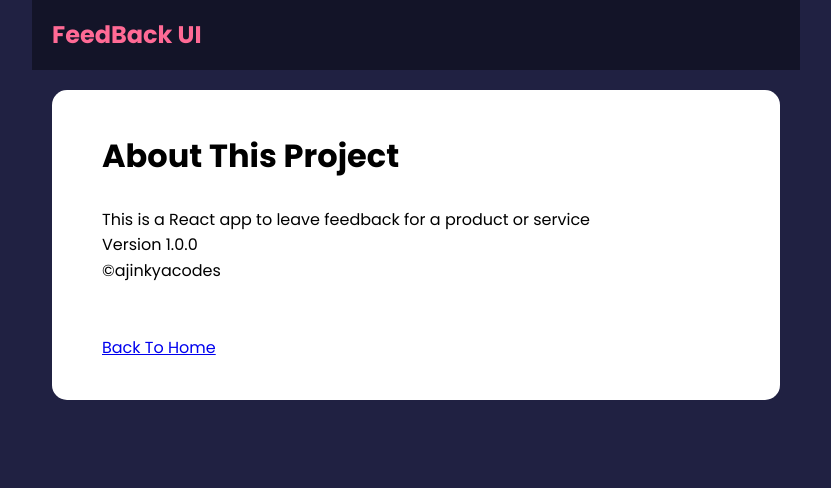
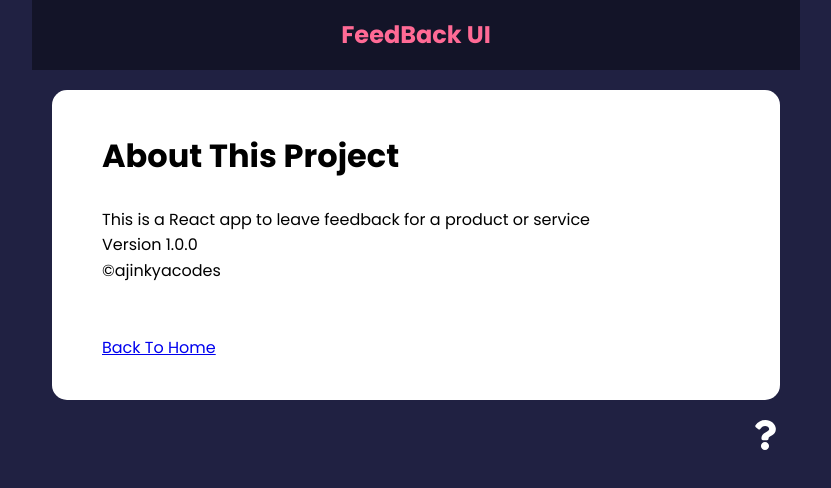
Before and after one commit to ajinkyacodes/reactjs-feedback-app, a React (Create React App) app: page /about in a window 1280 px wide. Shown: the top 488 px of the page, without its empty margins (224-1055 px from the left). Built offline with nearby package versions, Linux system fonts and the light colour scheme.

Commit message:
about icon with about page link added using link attribute of react

```diff
--- a/src/App.js
+++ b/src/App.js
@@ -7,6 +7,7 @@
 import FeedbackStats from "./components/FeedbackStats";
 import FeedbackForm from "./components/FeedbackForm";
 import AboutPage from "./pages/AboutPage";
+import AboutLink from "./components/AboutLink";
 
 function App() {
   const [feedback, setFeedback] = useState(FeedbackData);
@@ -42,6 +43,7 @@
           ></Route>
           <Route path="/about" element={<AboutPage />} />
         </Routes>
+        <AboutLink />
       </div>
     </Router>
   );
--- /dev/null
+++ b/src/components/AboutLink.jsx
@@ -0,0 +1,14 @@
+import { FaQuestion } from "react-icons/fa";
+import { Link } from "react-router-dom";
+
+function AboutLink() {
+  return (
+    <div className="about-link">
+      <Link to="/about">
+        <FaQuestion size={30} />
+      </Link>
+    </div>
+  );
+}
+
+export default AboutLink;
--- a/src/index.css
+++ b/src/index.css
@@ -27,7 +27,8 @@
   height: 70px;
   width: 100%;
   display: flex;
-  justify-content: space-between;
+  /* justify-content: space-between; */
+  justify-content: center;
   align-items: center;
   margin-bottom: 30px;
 }
--- a/src/pages/AboutPage.jsx
+++ b/src/pages/AboutPage.jsx
@@ -1,4 +1,5 @@
 import Card from "../components/shared/Card";
+import { Link } from "react-router-dom";
 
 function AboutPage() {
   return (
@@ -11,7 +12,7 @@
       <br />
       <br />
       <p>
-        <a href="/">Back To Home</a>
+        <Link to="/">Back To Home</Link>
       </p>
     </Card>
   );
```
